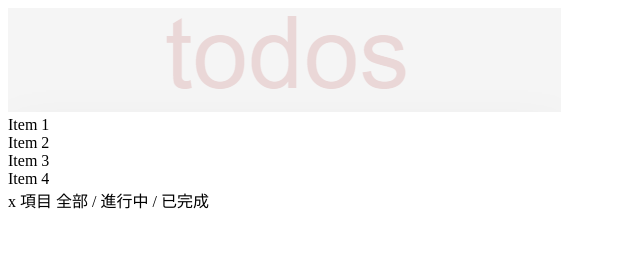
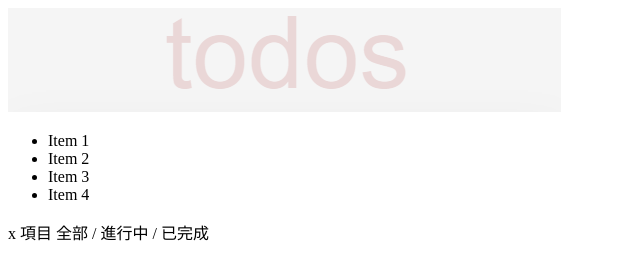
Before and after one commit to 30377289max/mcu-112-web-12130595, a plain HTML site: page src/index.html in a window 1280 px wide. Shown: the whole page, without its empty margins (0-640 px from the left). Drawn offline with Linux system fonts and the light colour scheme.

Commit message:
feat(html): 利用 ul 實作待辧事項項目區塊

```diff
--- a/src/index.html
+++ b/src/index.html
@@ -9,10 +9,12 @@
     <div>
       <img src="./assets/images/title.png" alt="todos" />
     </div>
-    <div>Item 1</div>
-    <div>Item 2</div>
-    <div>Item 3</div>
-    <div>Item 4</div>
+    <ul>
+      <li>Item 1</li>
+      <li>Item 2</li>
+      <li>Item 3</li>
+      <li>Item 4</li>
+    </ul>
     <div>
       <span>x 項目</span>
       <span>全部 /</span>
```
